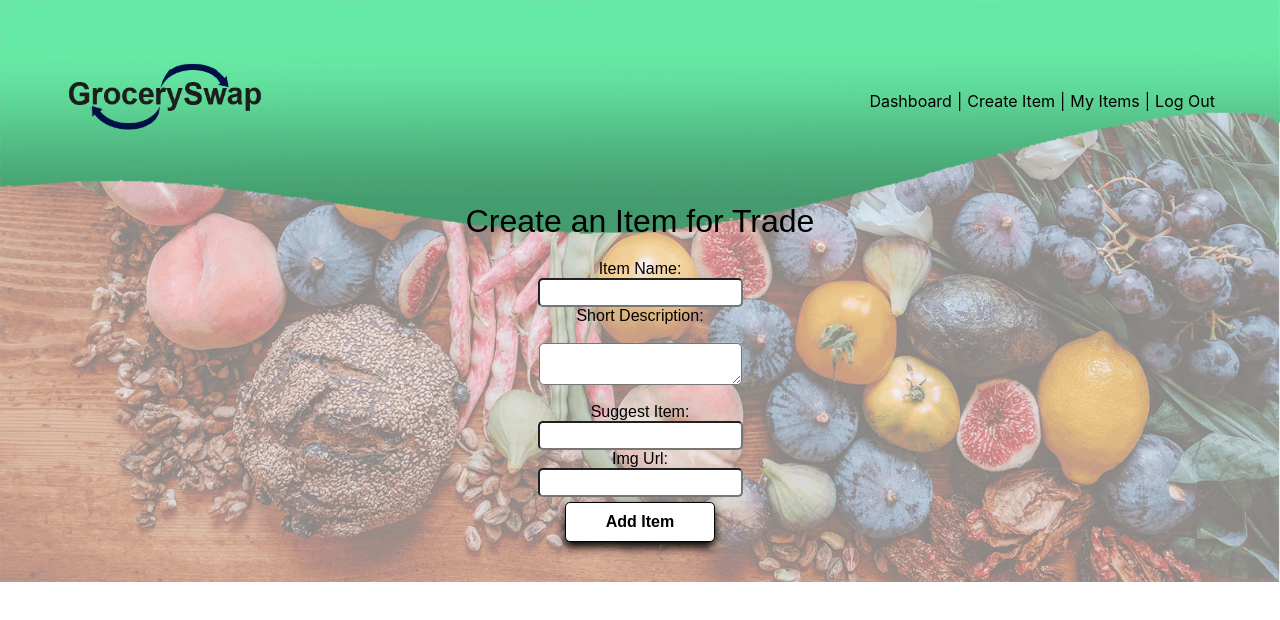
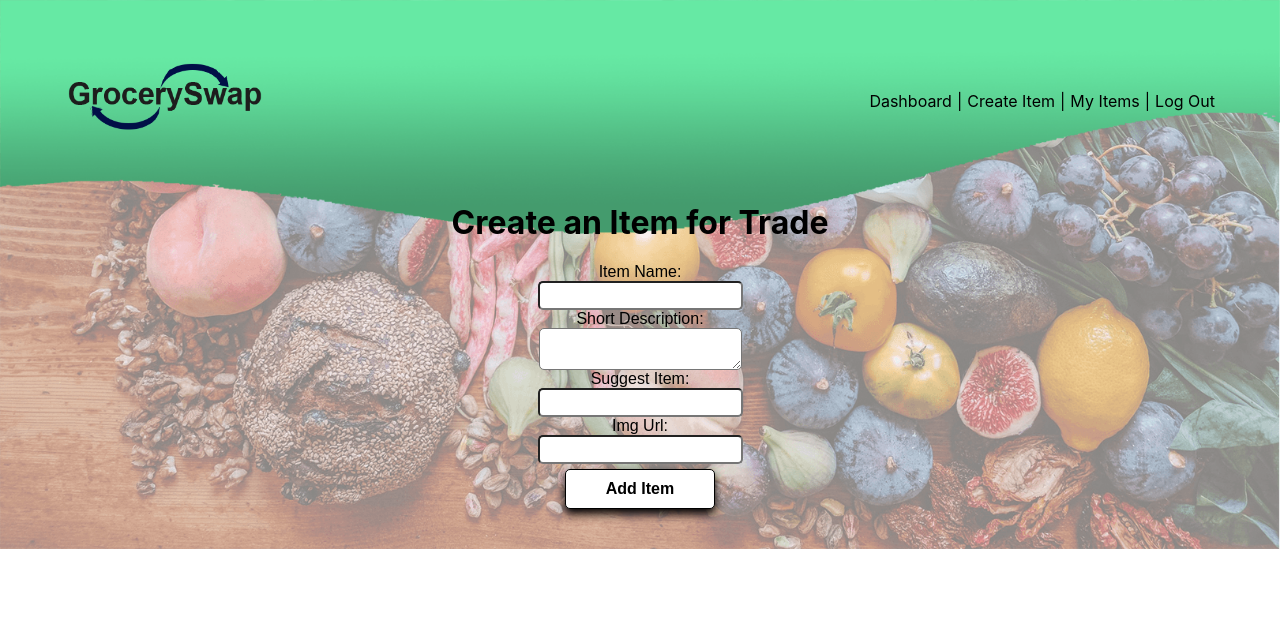
Before and after one commit to RobertsonTanya/Neighborhood-Bartering, a React (Create React App) app in the folder client/: page /create in a window 1280 px wide. Shown: the top 620 px of the page. Built offline with nearby package versions, Linux system fonts and the light colour scheme.

Commit message:
update create form styling & add FE update Route

```diff
--- a/client/src/App.js
+++ b/client/src/App.js
@@ -8,6 +8,7 @@ import LoginReg from './components/LoginReg';
 import Profile from './components/Profile';
 
 import './styles/App.css';
+import UpdateMyItems from './components/UpdateMyItems';
 
 
 function App() {
@@ -19,9 +20,10 @@ function App() {
           <Route path="/" element={<Dashboard />} default />
           <Route path="/loginreg" element={<LoginReg />} />
           <Route path="/user/profile/:username" element={<Profile />} />
-          <Route path="/requests" element={<Requests />}  />
-          <Route path="/create" element={<CreateItemForm />}  />
+          <Route path="/requests" element={<Requests />} />
+          <Route path="/create" element={<CreateItemForm />} />
           <Route path="/myitems" element={<MyItemsDisplay />} />
+          <Route path=":id/Update" element={<UpdateMyItems />} />
         </Routes>
       </BrowserRouter>
     </div>
--- a/client/src/components/CreateItemForm.js
+++ b/client/src/components/CreateItemForm.js
@@ -36,10 +36,10 @@ const CreateItemForm = () => {
           imgUrl,
           altTrade,
           altMessage,
+        },
+        {
+          withCredentials: true,
         }
-        // {
-        //   withCredentials: true,
-        // }
       )
       .then((res) => {
         console.log(res);
@@ -56,7 +56,7 @@ const CreateItemForm = () => {
   return (
     <div className={`container ${styles.container}`}>
       <Header login={false} />
-      <h1>Create an Item for Trade</h1>
+      <h1 className={styles.h1}>Create an Item for Trade</h1>
       <div className={styles.formContainer}>
         <form onSubmit={onSubmitHandler} className={styles.form}>
           <label>Item Name: </label>
@@ -70,7 +70,6 @@ const CreateItemForm = () => {
           {/* {errors.itemName ? <p>{errors.itemName.message}</p> : null} */}
 
           <label>Short Description: </label>
-          <br></br>
           <textarea
             className={styles.input}
             name="description"
@@ -79,7 +78,6 @@ const CreateItemForm = () => {
             onChange={(e) => setDescription(e.target.value)}
           />
           {/* {errors.description ? <p>{errors.description.message}</p> : null} */}
-          <br></br>
           <label>Suggest Item: </label>
           <input
             className={styles.input}
@@ -98,7 +96,7 @@ const CreateItemForm = () => {
             onChange={(e) => setImgUrl(e.target.value)}
           />
           {/* {errors.imgUrl ? <p>{errors.imgUrl.message}</p> : null} */}
-          <div  className={styles.addBtnContainer}>
+          <div className={styles.addBtnContainer}>
             <input
               className={styles.addItemBtn}
               type="submit"
--- a/client/src/styles/createItemForm.module.css
+++ b/client/src/styles/createItemForm.module.css
@@ -1,5 +1,4 @@
-.formContainer,
-h1 {
+.formContainer {
   margin-bottom:20px;
   max-width: 1200px;
   display: flex;
@@ -7,6 +6,16 @@ h1 {
   flex-wrap: wrap;
   font-family: Arial, Helvetica, sans-serif;
   font-weight: lighter;
+}
+
+.h1 {
+    text-align: center;
+}
+
+.form {
+    align-items: center;
+    display: flex;
+    flex-direction: column;
 }
 
 .input {
```
